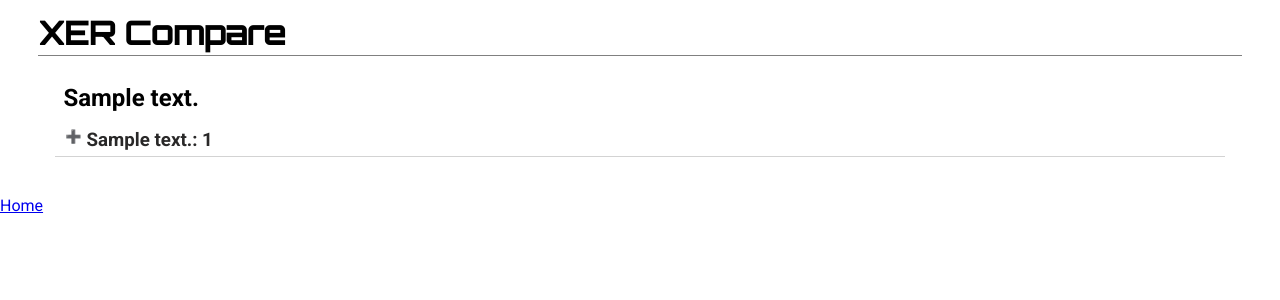
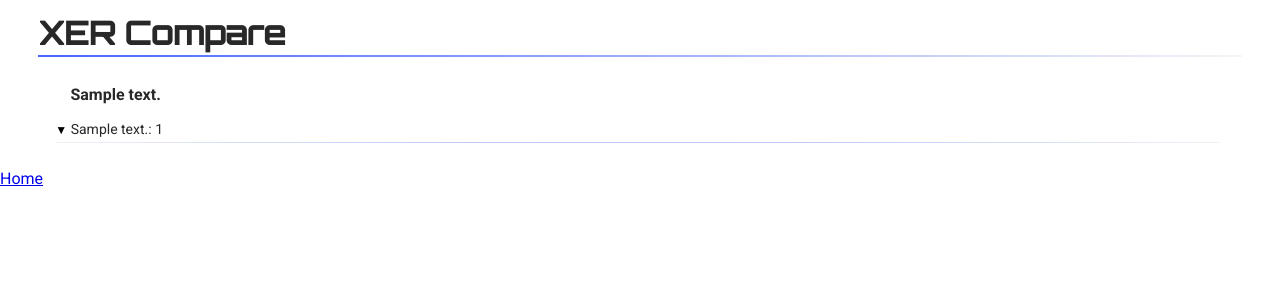
Before and after one commit to jjCode01/xer_reviewer, a Flask app: template xer_analyzer/templates/results.html in a window 1280 px wide. Shown: the top 300 px of the page. Run offline with Flask 2, Linux system fonts and the light colour scheme; the template is opened without the code that fills it: most values are stand-ins (such as "Sample title", 1, 10 or a date in 2020).

Commit message:
just saving work

```diff
--- a/xer_analyzer/static/css/base.css
+++ b/xer_analyzer/static/css/base.css
@@ -2,17 +2,20 @@ html, body{
     margin: 0;
     padding: 0;
     font-family: 'Roboto', sans-serif;
+    color: rgb(40, 40, 40);
 }
 
 .header{
-    margin: 1% 3% 0 3%;
+    margin: 1% 3% 1% 3%;
     padding-bottom: 2px;
-    border-bottom: solid 1px gray;
+    border-bottom-style: solid;
+    border-bottom-width: 2px;
+    border-image: linear-gradient(to right, #4666FF, whitesmoke) 1;
     font-family: 'Orbitron', sans-serif;
 }
 
 .category{
-    margin: 1% 3%;
+    margin: 0% 3% 0% 3%;
     padding: 15px 5px;
 }
 
@@ -21,28 +24,36 @@ html, body{
 }
 
 .description{
-    padding: 5px 10px;
+    padding: 5px 2px 5px 0;
     margin-bottom: 0px;
-    border-bottom: solid lightgray 1px;
+    border-bottom-style: solid;
+    border-bottom-width: 1px;
+    border-image: radial-gradient(#4666FF, whitesmoke) 1;
+    font-size: 14px;
+}
+
+.collapsible{
     color: rgb(41, 40, 40);
 }
 
+.empty{
+    color: rgba(51, 50, 50, 0.76);
+}
+
 .odd{
-    background: rgba(118, 212, 255, 0.158);
+    background: #4665ff0e;
 }
 
 .data{
     background: white;
-    /* padding: 5px 10px; */
     max-height: 0px;
     overflow: hidden;
     transition: max-height 0.3s ease-out;
     border-left: solid 1px lightgray;
     border-right: solid 1px lightgray;
-    box-shadow: inset 0 0 5px rgba(211, 211, 211, 0.781), inset 0 0 5px rgba(211, 211, 211, 0.781);
-    border-bottom-left-radius: 5px;
-    border-bottom-right-radius: 5px;
-    /* border-bottom: solid 1px lightgray; */
+    box-shadow: inset 0 0 5px #4665ff3d;
+    border-radius: 2px;
+    margin: 0 10px;
 }
 
 h1{
@@ -52,25 +63,26 @@ h1{
 }
 
 h2{
-    margin: 0px 20px;
+    margin: 0px 27px;
+    font-size: 16px;
 }
 
 h3{
-    margin: 0px
+    margin: 0px 5px 0px 0px;
+    font-weight: normal;
+    font-size: 14px;
 }
 
 table{
     border-collapse: collapse;
     margin-bottom: 5px 10px;
     width: 100%;
-    /* border-left: solid lightgray 1px;
-    border-right: solid lightgray 1px; */
-    box-shadow: inset 0 0 15px lightgray;
 }
 
 th, td{
-    padding: 3px 10px;
+    padding: 4px 10px;
     border-bottom: solid lightgray 1px;
+    font-size: 13px;
 }
 
 th{
@@ -83,14 +95,18 @@ input{
     display: block;
 }
 
+.empty:before {
+    content: '\025BC';
+    font-size: 12px;
+    color: white;
+  }
+
 .collapsible:before {
-    content: '\02795'; /* Unicode character for "plus" sign (+) */
-    font-size: 13px;
-    color: white;
-    float: left;
-    margin-right: 5px;
+    content: '\025BC'; /* Unicode character for "plus" sign (+) */
+    font-size: 12px;
+    color: black;
   }
 
   .active:before {
-    content: "\2796"; /* Unicode character for "minus" sign (-) */
+    content: "\025B2"; /* Unicode character for "minus" sign (-) */
   }
--- a/xer_analyzer/templates/results.html
+++ b/xer_analyzer/templates/results.html
@@ -8,9 +8,14 @@
 
                 {% if chg != "desc" %}
                 <div class="change">
-                    <div class="description collapsible">
-                    <h3>{{ changes[cat][chg]['desc'] }}: {{ changes[cat][chg]['rows']|length }}</h3>
-                    </div>
+                    <!-- <div class="description"> -->
+                    {% if changes[cat][chg]['rows'] %}
+                    <h3 class= "description collapsible">
+                    {% else %}
+                    <h3 class= "description empty">
+                    {% endif %}
+                    {{ changes[cat][chg]['desc'] }}: {{ changes[cat][chg]['rows']|length }}</h3>
+                    <!-- </div> -->
                     {% if changes[cat][chg]['rows'] %}
                         <div class="data">
                         <table>
```
Also changed, not shown: xer_analyzer/static/js/script.js (line endings or trailing spaces).
